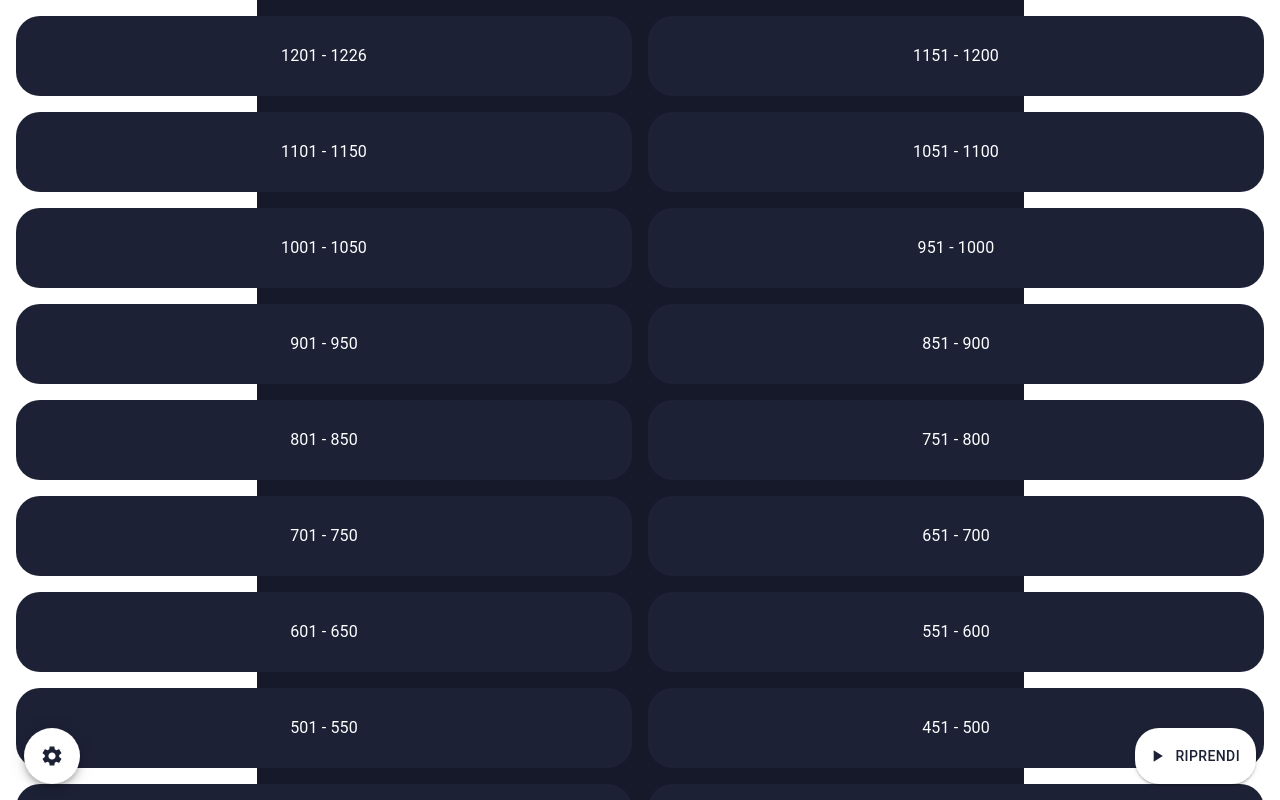
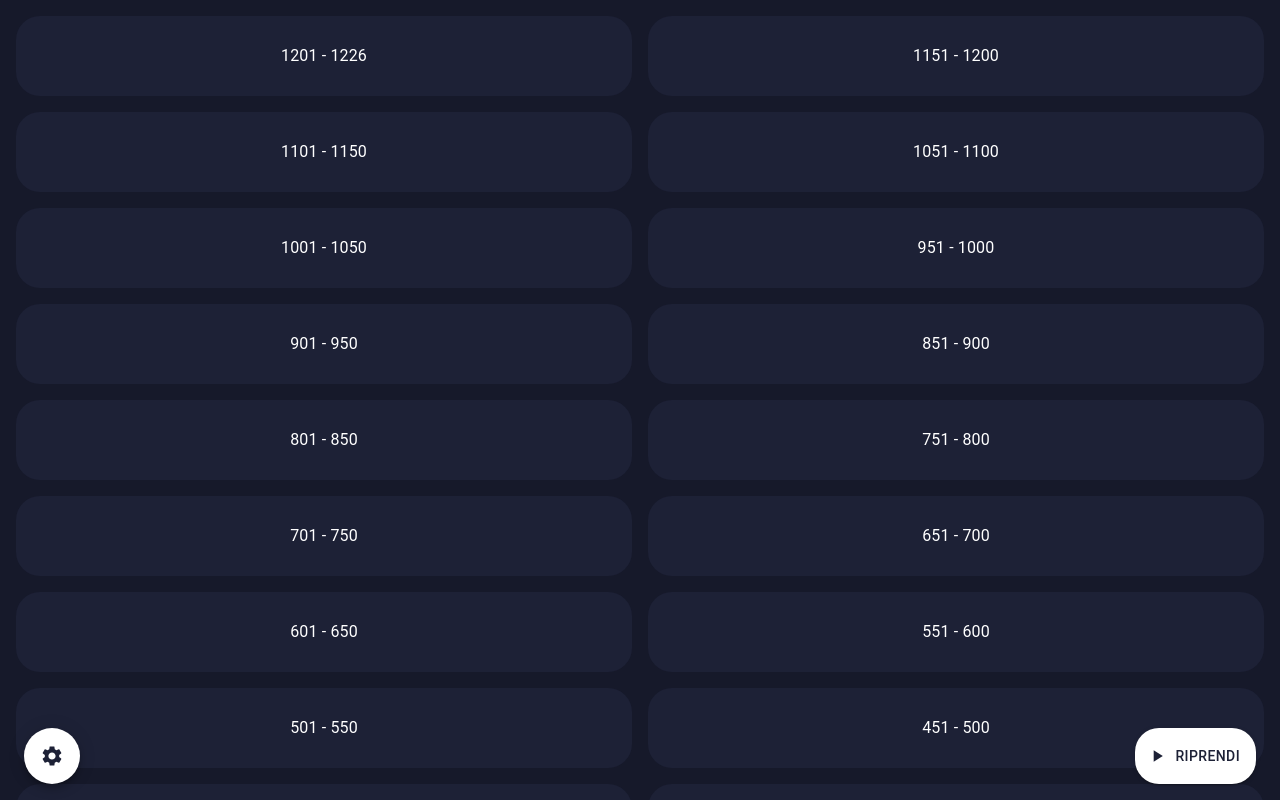
Before and after one commit to MonteDeveloper/OpReader-2.1, a React (Vite) app: page / in a window 1280 px wide. Built offline with nearby package versions, Linux system fonts and the light colour scheme.

Commit message:
try fix PWA v3

```diff
--- a/src/index.css
+++ b/src/index.css
@@ -20,7 +20,7 @@
 }
 
 body {
-  background-color: #16192a;
+  background-color: #16192a !important;
 }
 
 body,
```
